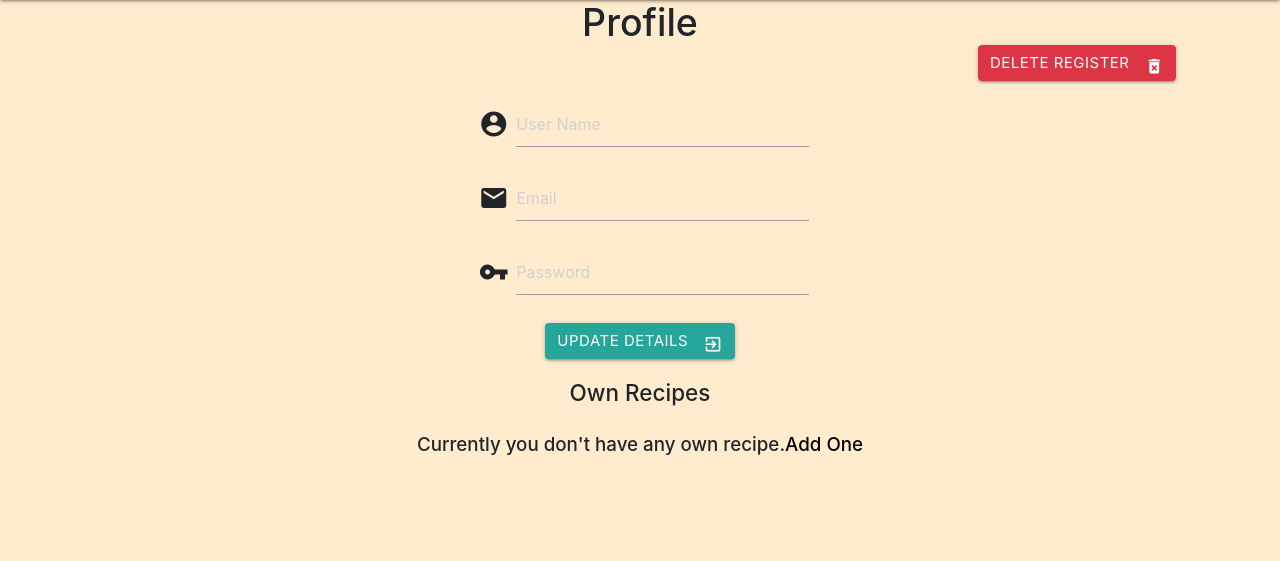
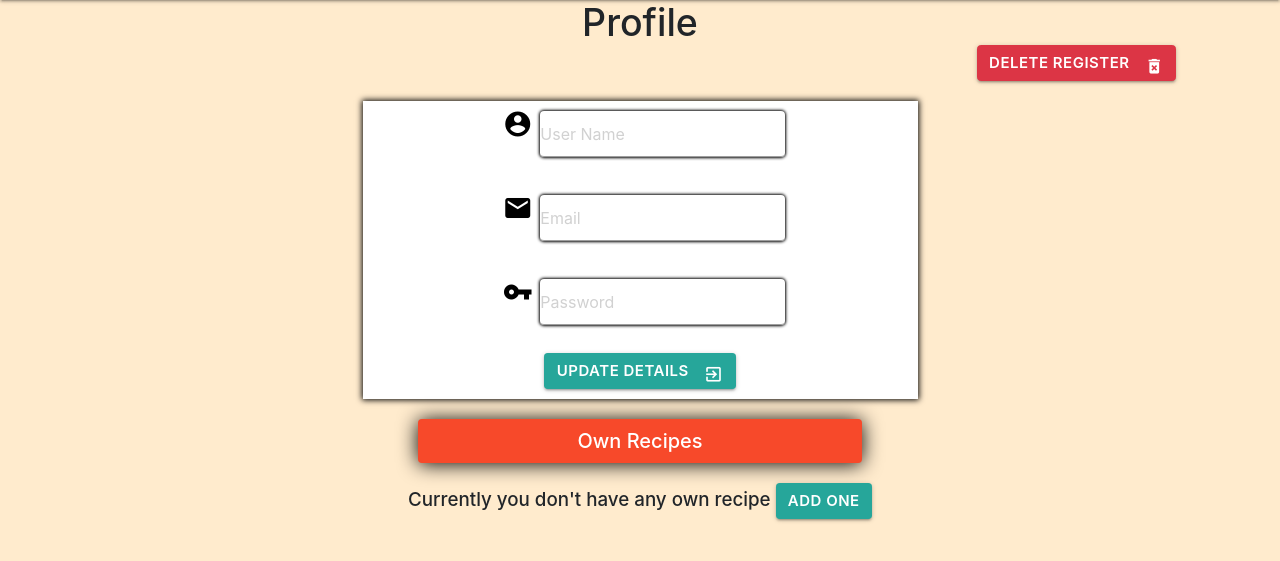
Before and after one commit to Code-Institute-Submissions/recipes-1, a Flask app: template templates/edit_register.html in a window 1280 px wide. Shown: the part 64-625 px from the top of the page. Run offline with Flask 2, Linux system fonts and the light colour scheme; the template is opened without the code that fills it, so the values that code supplies are empty; some libraries are stand-ins or nearby versions.

Commit message:
beautified the register edit page and still looking for improvements

```diff
--- a/static/css/style.css
+++ b/static/css/style.css
@@ -96,6 +96,20 @@
     height: 20%;
     box-shadow: 0px 1px 20px 0px black;
 }
+.user-title{
+    width: 40%;
+    background-color: #f7492a;
+    border-radius: 4px;
+    font-size: 20px;
+    padding-left: 18px;
+    color: white;
+    margin-top: 6px;
+    margin-bottom: 20px;
+    padding: 10px;
+    height: 20%;
+    box-shadow: 0px 1px 20px 0px black;
+    margin: auto;
+}
 .recipe-title-h2{
     font-size: 26px;
     font-weight: 500;
@@ -112,6 +126,25 @@
 .img-box-shadow{
     box-shadow: 0px 0px 20px 0px;
 }
+.input-field-boxShadow{
+    border-radius: 4px;
+    box-shadow: 0px 0px 3px 1px;
+    margin-top: 10px;
+}
+.form-boxShadow{
+    background-color: white;
+    width: 50%;
+    margin: auto;
+    box-shadow: 0px 0px 6px 1px;
+    color: black;
+}
+.btn-margin-bottom{
+    margin-bottom: 10px;
+}
+.font-size-for-button{
+    font-size:15px;
+    font-weight:600;
+}
 /* mobile view  */
 @media(max-width:768px){
     .Image3{
@@ -121,6 +154,9 @@
 .recipe-title {
      width: 100%;
 
+}
+.form-boxShadow{
+    width: 100%;
 }
 body {
         height:100vh;
--- a/templates/edit_register.html
+++ b/templates/edit_register.html
@@ -3,48 +3,46 @@
 
 <section class="container">
   <h1 class="text-center">{{register.username}} Profile</h1>
-   <form id="delete_user" onsubmit='return confirm("Are you sure you want to delete?");' action="{{url_for('delete_register',register_id=register._id)}}" method='POST' class="col s12">
+  <form id="delete_user" onsubmit='return confirm("Are you sure you want to delete?");' action="{{url_for('delete_register',register_id=register._id)}}" method='POST' class="col s12">
       <div class="row">
           <div class="col-md-12 text-center">
-      <button  class="btn btn-danger waves-effect waves-light text-center float" id="delete" type="submit" name="action">Delete Register
+      <button  class="btn btn-danger waves-effect waves-light text-center float font-size-for-button" id="delete" type="submit" name="action">Delete Register
     <i class="material-icons right">delete_forever</i>
   </button>
   </div>
     </div>
     <h1 id="demo"></h1>
     </form>
-
-    <form action='{{url_for("update_register", register_id=register._id)}}' method='POST' class="col s12 ">
+    <form action='{{url_for("update_register", register_id=register._id)}}' method='POST' class="col s12 form-boxShadow">
       <div class="row">
-        <div class="input-field text-center col-md-4">
-          <i class="material-icons prefix">account_circle</i>
-          <input id="username" name='username'  type="text" value='{{register.username}}' class="validate" placeholder="User Name" !required>
+        <div class="input-field text-center col-md-7">
+          <i class="material-icons prefix btn-margin-bottom">account_circle</i>
+          <input id="username" style="border-radius: 4px;box-shadow: 0px 0px 3px 1px;margin-top: 10px;" name='username'  type="text" value='{{register.username}}' class="validate input-field-boxShadow" placeholder="User Name" !required>
         </div>
         </div>
         <div class="row">
-        <div class="input-field text-center col-md-4 ">
-          <i class="material-icons prefix">email</i>
-          <input id="email" name='email'type="email" value='{{register.email}}' class="validate" placeholder="Email" !required>
+        <div class="input-field text-center col-md-7 ">
+          <i class="material-icons prefix btn-margin-bottom">email</i>
+          <input id="email" style="border-radius: 4px;box-shadow: 0px 0px 3px 1px;margin-top: 10px;" name='email'type="email" value='{{register.email}}' class="validate input-field-boxShadow" placeholder="Email" !required>
         </div>
       </div>
       <div class="row">
-        <div class="input-field text-center col-md-4  ">
-          <i class="material-icons prefix">vpn_key</i>
-          <input id="password" name='password'type="password" value='{{register.password}}' class="validate" placeholder="Password"  !required>
+        <div class="input-field text-center col-md-7  ">
+          <i class="material-icons prefix btn-margin-bottom">vpn_key</i>
+          <input id="password" style="border-radius: 4px;box-shadow: 0px 0px 3px 1px;margin-top: 10px;" name='password'type="password" value='{{register.password}}' class="validate input-field-boxShadow" placeholder="Password"  !required>
         </div>
       </div>
       <div class="row">
-          <div class="col-md-12 text-center">
-      <button class="btn waves-effect waves-light text-center" type="submit" name="action">Update Details
+          <div class="col-md-12 text-center font-size-for-button">
+      <button class="btn waves-effect waves-light text-center btn-margin-bottom font-size-for-button" type="submit" name="action">Update Details
     <i class="material-icons right">exit_to_app</i>
   </button>
   </div>
     </div>
     </form>
-
     <div class="row">
       <div class="col-md-12 text-center">
-        <h4>{{register.username}} Own Recipes</h4>
+        <h4 class='user-title'>{{register.username}} Own Recipes</h4>
       </div>
     </div>
 
@@ -64,7 +62,7 @@
           {% endif %}
           {% endif %}
           {% else %}
-       <h5>{{ register.username}} Currently you don't have any own recipe.<a style="text-decoration: none;color: black;" href="{{url_for('add_recipes',register_id=register._id)}}">Add One</a>   </h5>
+       <h5>{{ register.username}} Currently you don't have any own recipe <button class="btn waves-effect waves-light text-center font-color font-size-for-button"><a style="text-decoration: none;color:white;" href="{{url_for('add_recipes',register_id=register._id)}}"> Add One</a></button> </h5>
 
       {% endfor %}
       </div>
--- a/templates/show_recipes.html
+++ b/templates/show_recipes.html
@@ -4,7 +4,7 @@
     {% if recipes.creditTo == register.username %}
     <div class="row">
             <div  class="col-md-12">
-             <a style="text-decoration: none; color: white;"href='{{url_for("edit_recipes",recipes_id=recipes._id,register_id=register._id)}}'class="btn waves-effect waves-light float btn_small">Edit</a>
+             <a style="text-decoration: none; color: white;"href='{{url_for("edit_recipes",recipes_id=recipes._id,register_id=register._id)}}'class="btn waves-effect waves-light float btn_small font-size-for-button">Edit</a>
     </div>
         </div>
 
@@ -12,7 +12,7 @@
             <div  class="col-md-12">
     <form onsubmit='return confirm("Are you sure you want to delete your recipe?");' action="{{url_for('delete_recipe',register_id=register._id,recipes_id=recipes._id)}}" class="float" method='POST'>
 
-      <button  class="btn btn-danger waves-effect waves-light btn_small" id="delete" type="submit" name="action">Delete
+      <button  class="btn btn-danger waves-effect waves-light btn_small font-size-for-button" id="delete" type="submit" name="action">Delete
 
   </button>
 
```
